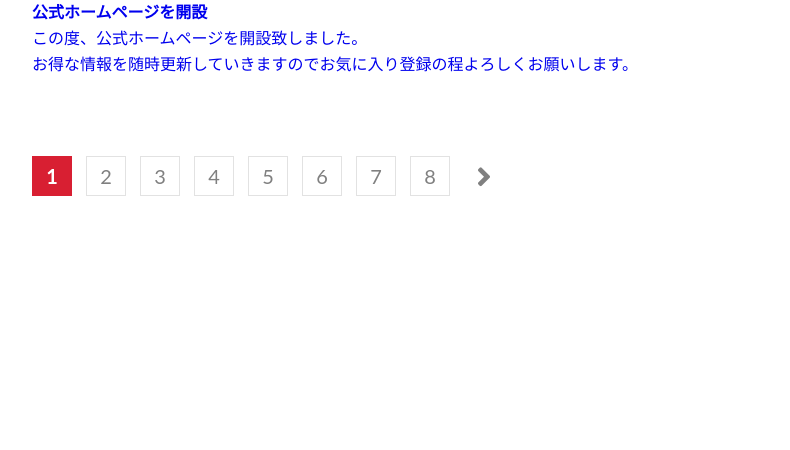
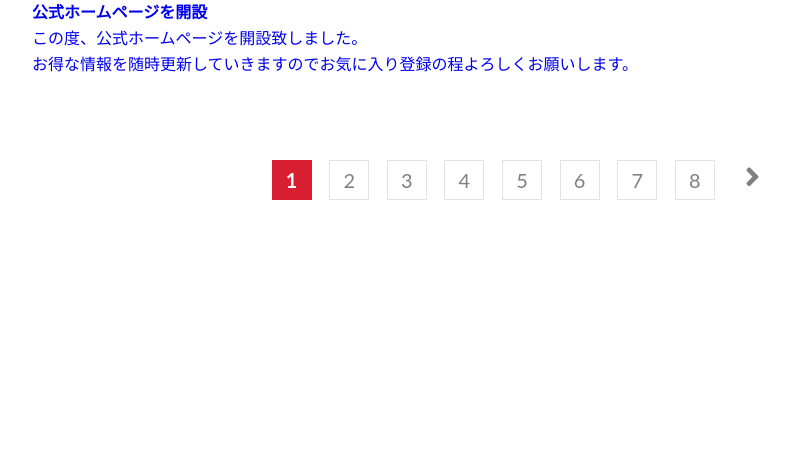
Before and after one commit to ttcksf/asist, a PHP site: page /archive.html in a window 1280 px wide. Shown: the part 3391-3841 px from the top of the page, without its empty margins (118-908 px from the left). Run offline with PHP 8.4, Linux system fonts and the light colour scheme; style sheets or scripts are compiled from the project's sources.

Commit message:
ページネーションを修正

```diff
--- a/archive.html
+++ b/archive.html
@@ -108,6 +108,7 @@
                 </a><!-- /.news__item-link -->
                 <div class="SPACER--80"></div><!-- /.SPACER--80 -->
                 <!-- pagenation -->
+                <div class="pagenation-wrapper">
                     <div class="pagenation">
                         <span class="page-numbers current">1</span>
                         <a class="page-numbers" href="#">2</a>
@@ -119,6 +120,7 @@
                         <a class="page-numbers" href="#">8</a>
                         <a class="next page-numbers" href="#"><i class="fas fa-angle-right"></i></a>
                     </div><!-- /pagenation -->
+                </div><!-- /.pagenation-wrapper -->
             </div><!-- /.news__items -->
             <div class="SPACER--200"></div><!-- /.SPACER--100 -->
         </div><!-- /.news__inner inner -->
--- a/css/_common.scss
+++ b/css/_common.scss
@@ -260,14 +260,17 @@ textarea {
 }
 
 //pagination
+.pagenation-wrapper{
+    text-align: center;
+}
 .pagenation {
-	text-align: center;
+	text-align: left;
     display: flex;
     align-items: center;
     flex-wrap: wrap;
     max-width: 100%;
+    display: inline-block;
 }
-
 .pagenation a {
 	transition: all 0.3s ease 0s;
 }
```
Lines whose indentation alone changed are shown as unchanged.
